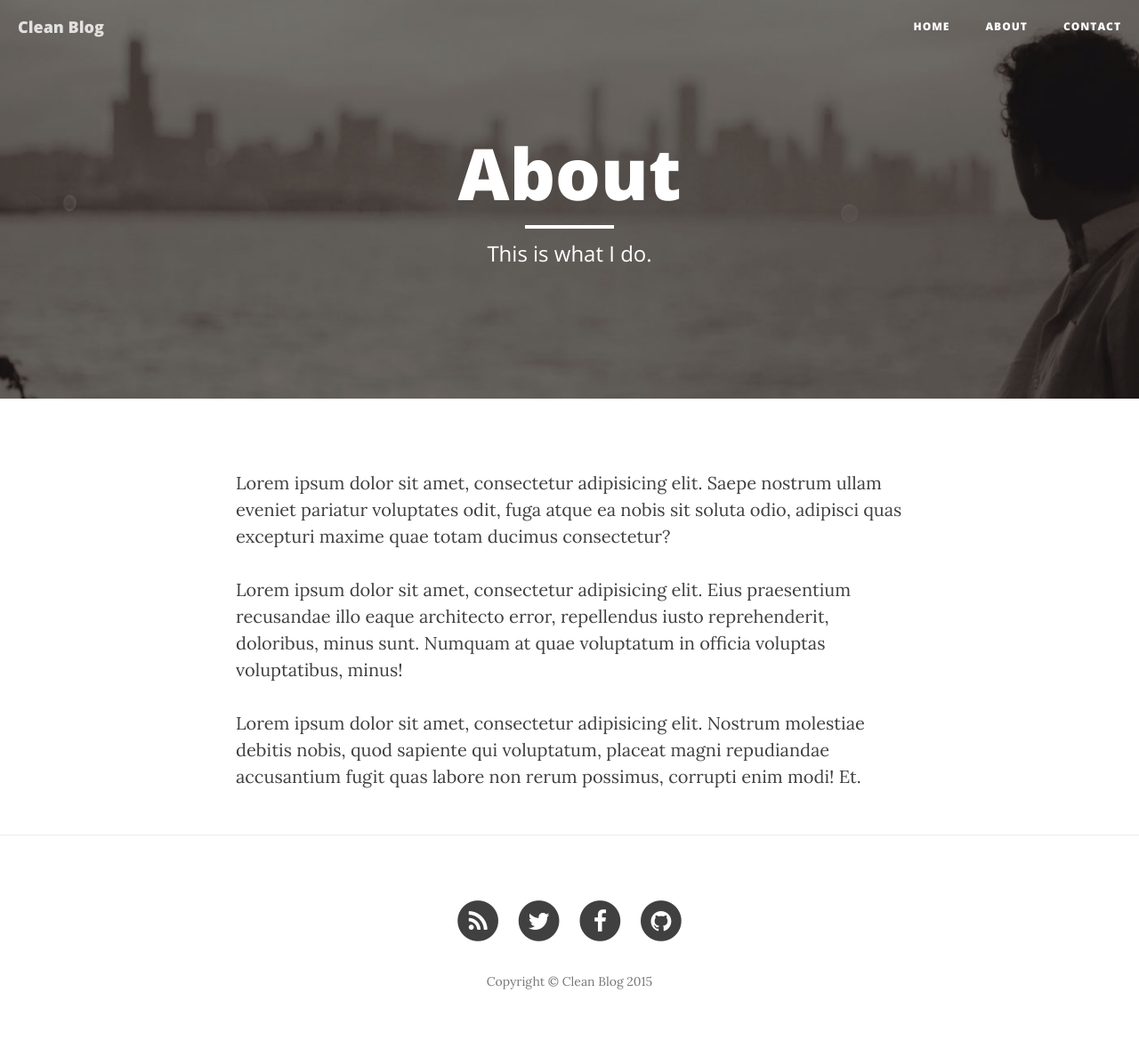
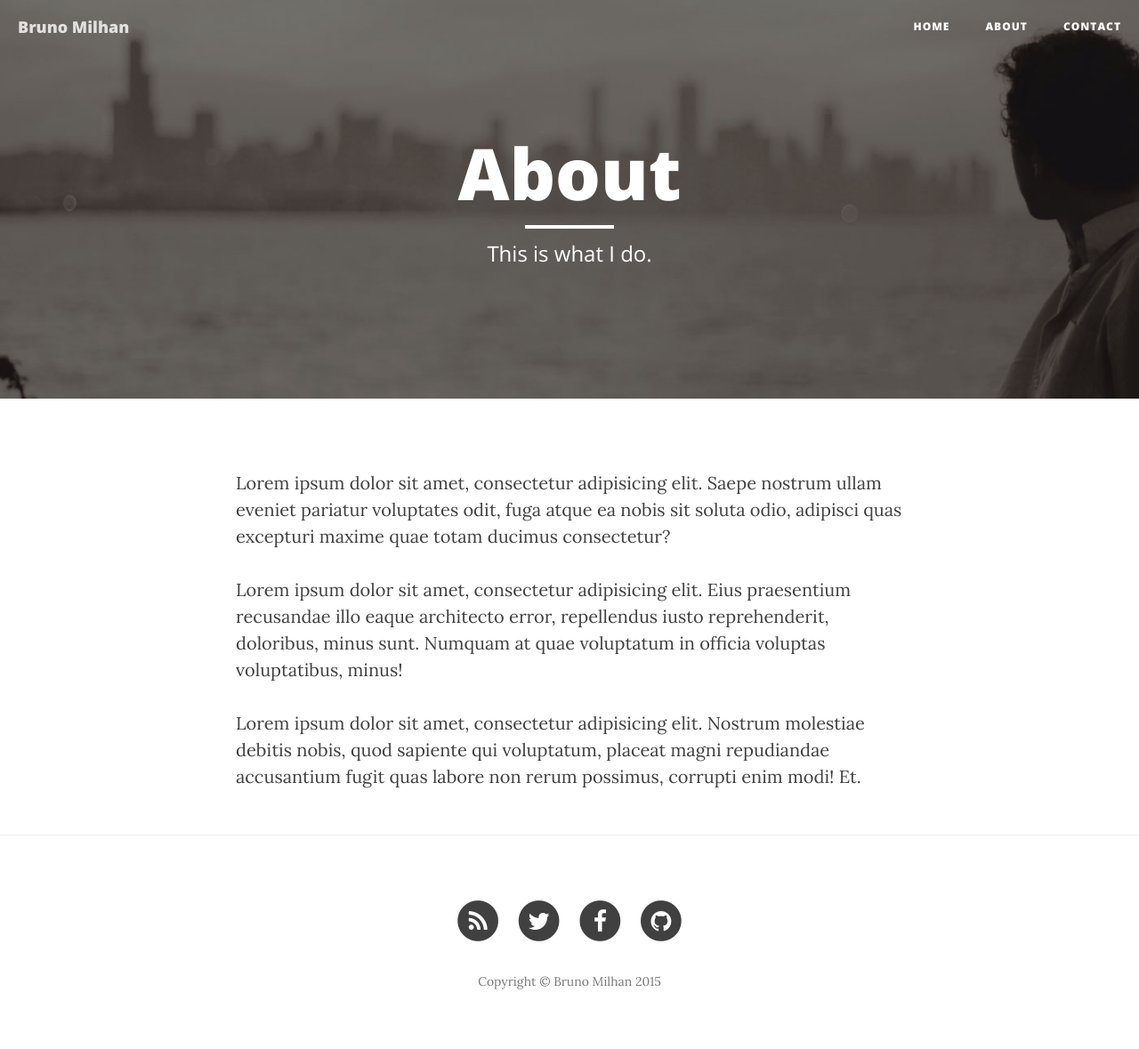
Before and after one commit to brunomilhan/brunomilhan.github.io, a Jekyll site: the page built from about.html, in a window 1280 px wide. Shown: the whole page at 89% size. Built offline with Jekyll 4.4.1, drawn with Linux system fonts in a browser that asks for light colours; nearby versions of some CDN libraries; part of the change alters nothing that is shown.

Commit message:
change config

```diff
--- a/_config.yml
+++ b/_config.yml
@@ -1,13 +1,13 @@
 # Site settings
-title: Clean Blog
+title: Bruno Milhan
 header-img: img/home-bg.jpg
-email: your-email@yourdomain.com
-description: "Write your site description here. It will be used as your sites meta description as well!"
-baseurl: "/startbootstrap-clean-blog-jekyll"
-url: "http://yourdomain.com"
-twitter_username: SBootstrap
-github_username:  davidtmiller
-facebook_username:  IronSummitMedia
+email: brunomilhan@gmail.com
+description: "test theme!"
+baseurl: "/"
+url: "http:/brunomilhan.github.io/"
+twitter_username: brunomilhan
+github_username:  brunomilhan
+facebook_username:  brunomilhan
 
 # Build settings
 markdown: kramdown
```
